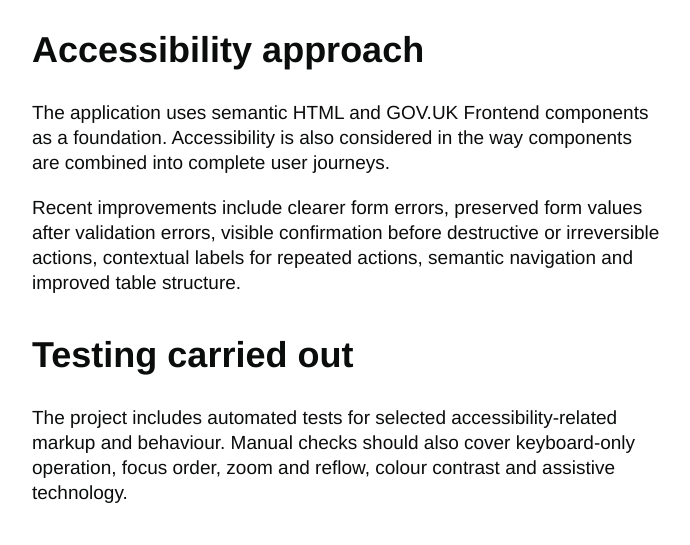
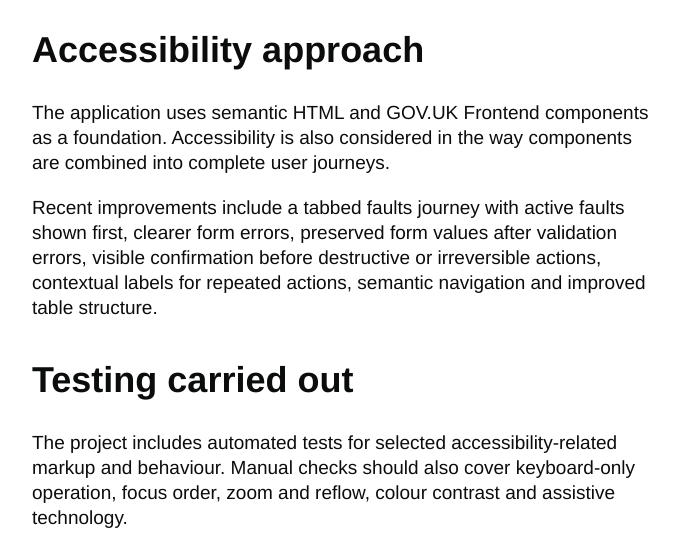
Before and after one commit to markwatson0126/secure-fault-reporting-system, a Flask app: page /accessibility in a window 1280 px wide. Shown: the part 286-831 px from the top of the page, without its empty margins (128-818 px from the left). Run offline with Flask 3, Linux system fonts and the light colour scheme; data comes from the database, SQL or seed files in the repository.

Commit message:
Describe tabbed accessibility improvements

```diff
--- a/app/templates/accessibility.html
+++ b/app/templates/accessibility.html
@@ -9,7 +9,7 @@
 
         <h2 class="govuk-heading-l">Accessibility approach</h2>
         <p class="govuk-body">The application uses semantic HTML and GOV.UK Frontend components as a foundation. Accessibility is also considered in the way components are combined into complete user journeys.</p>
-        <p class="govuk-body">Recent improvements include clearer form errors, preserved form values after validation errors, visible confirmation before destructive or irreversible actions, contextual labels for repeated actions, semantic navigation and improved table structure.</p>
+        <p class="govuk-body">Recent improvements include a tabbed faults journey with active faults shown first, clearer form errors, preserved form values after validation errors, visible confirmation before destructive or irreversible actions, contextual labels for repeated actions, semantic navigation and improved table structure.</p>
 
         <h2 class="govuk-heading-l">Testing carried out</h2>
         <p class="govuk-body">The project includes automated tests for selected accessibility-related markup and behaviour. Manual checks should also cover keyboard-only operation, focus order, zoom and reflow, colour contrast and assistive technology.</p>
```
